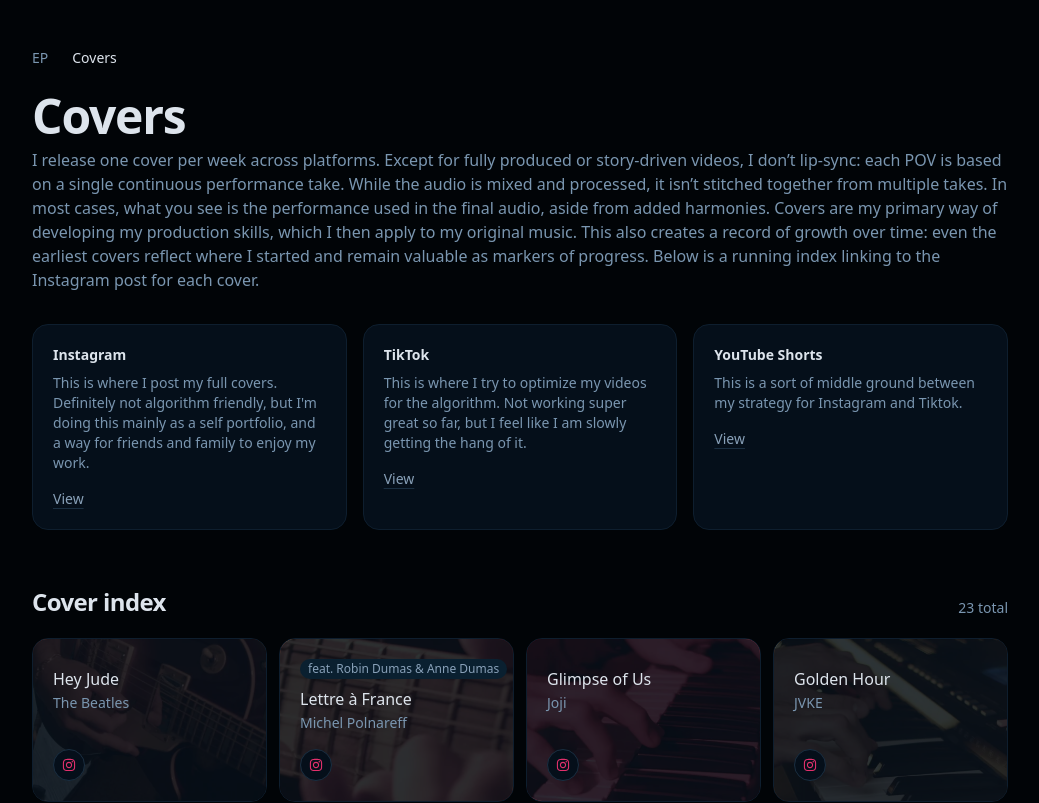
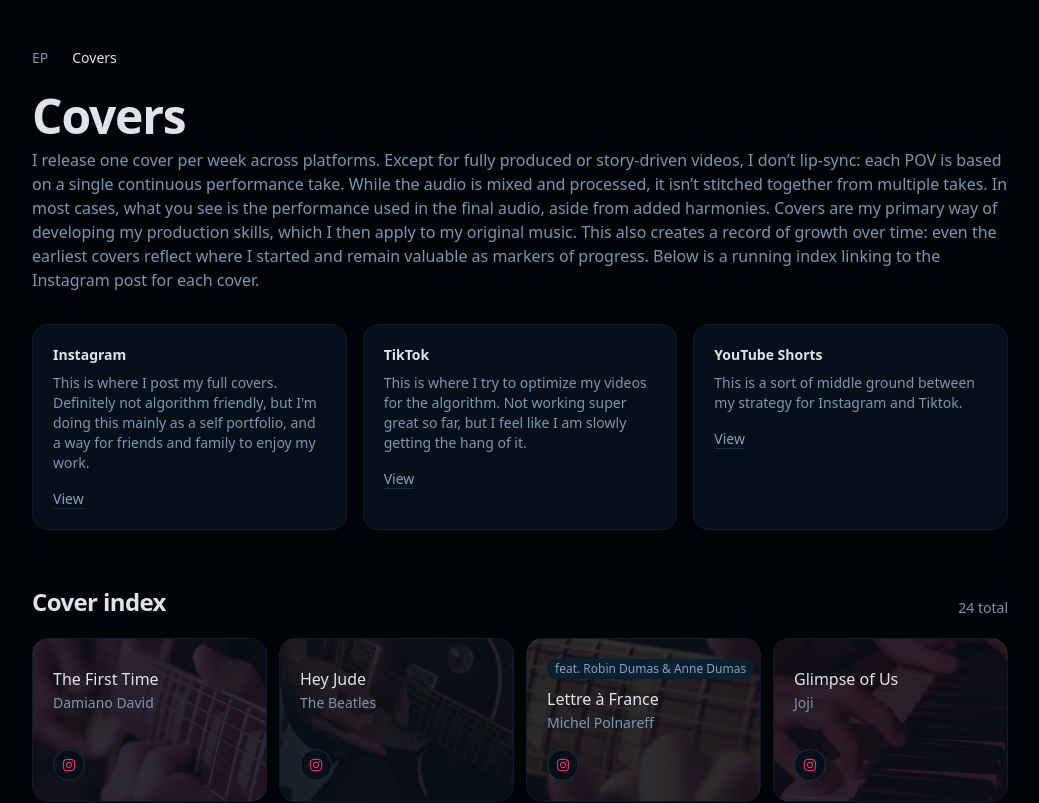
Before and after one commit to dumast/music-website, a Next.js app: page /covers in a window 1280 px wide. Shown: the top 803 px of the page, without its empty margins (120-1159 px from the left). Built offline with nearby package versions, Linux system fonts and the light colour scheme.

Commit message:
added the first time

```diff
--- a/src/content/site.ts
+++ b/src/content/site.ts
@@ -157,7 +157,8 @@
     { title: "Golden Hour",          artist: "JVKE",            instagramPostUrl: "https://www.instagram.com/reel/DVXQN8vjMXT/" },
     { title: "Glimpse of Us",        artist: "Joji",            instagramPostUrl: "https://www.instagram.com/reel/DVpFA-7D5tK/" },
     { title: "Lettre à France",      artist: "Michel Polnareff",    featuring: ["Robin Dumas", "Anne Dumas"],        instagramPostUrl: "https://www.instagram.com/reel/DWLKQF7DYpF/" },
-    { title: "Hey Jude",             artist: "The Beatles",    instagramPostUrl: "https://www.instagram.com/reel/DWchSq1kQw4/" }
+    { title: "Hey Jude",             artist: "The Beatles",    instagramPostUrl: "https://www.instagram.com/reel/DWchSq1kQw4/" },
+    { title: "The First Time",             artist: "Damiano David",    instagramPostUrl: "https://www.instagram.com/p/DWwbQkTkeV2/" }
   ] satisfies CoveredSong[],
 
 } as const;
```
